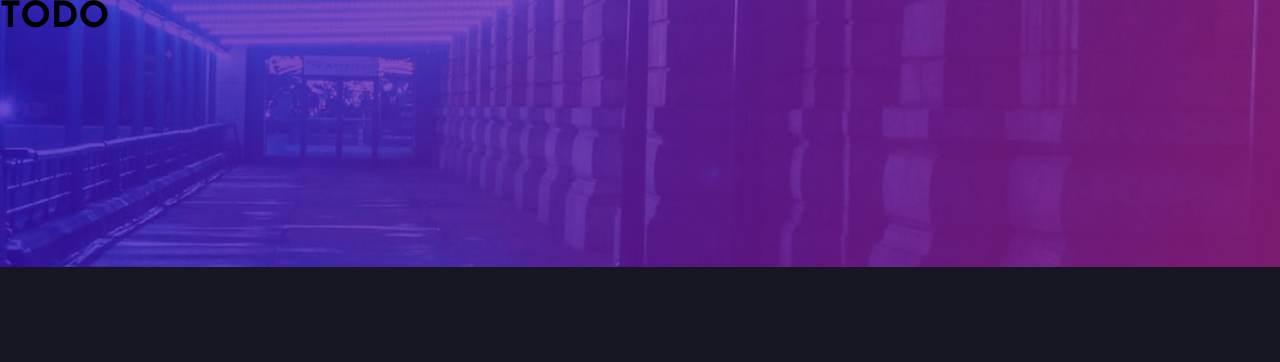
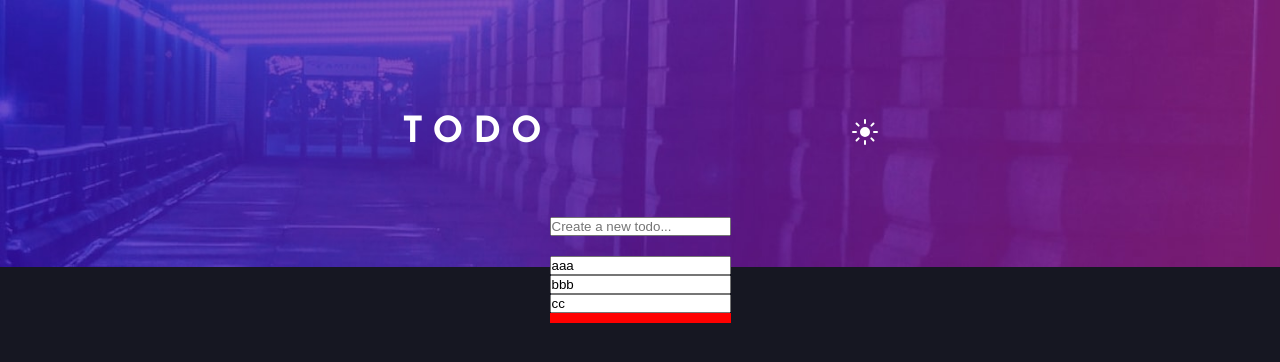
Before and after one commit to Danielhu3/todo-list-react, a React (Create React App) app: page / in a window 1280 px wide. Shown: the top 362 px of the page. Built offline with nearby package versions, Linux system fonts and the light colour scheme.

Commit message:
Melhorando estrutura

```diff
--- a/src/App.css
+++ b/src/App.css
@@ -53,9 +53,50 @@ body{
   grid-area: top;
   background: url('./images/bg-desktop-dark.jpg') no-repeat;
   background-size: cover;
+
+ display: grid;
+ align-items: center;
+ justify-content: center;
+}
+
+.top-header{
+  display: flex;
+  flex-direction: row;
+  gap: 30rem;
+  padding: 10rem;
+}
+
+.top-header .title{
+  color: white;
+  letter-spacing: 1rem;
+}
+
+.top-header .dark-mode{
+  background-color: transparent;
+  border: none;
+  cursor: pointer;
+}
+.top-header .dark-mode::after{
+    background: url('./images/icon-sun.svg') no-repeat 50%;
+    content: "";
+    display: inline-block;
+    width: 26px;
+    height: 26px;
 }
 
 .bottom{
   grid-area: bottom;
   background-color: var(--very-dark-blue);
+
+  display: grid;
+  justify-content: center;
 }
+
+.bottom-list{
+  position: relative;
+  top: -5rem;
+  display: flex;
+  flex-direction: column;
+  gap: 2rem;
+
+}
--- a/src/App.js
+++ b/src/App.js
@@ -1,15 +1,38 @@
-
 import './App.css';
+import BottomBar from './Components/BottomBar';
+import Input from './Components/Input';
 
 function App() {
   return (
     <div className="App">
+      {
+        // top
+      }
       <div className='top'>
-        <h1>TODO</h1>
-      </div>
-      <div className='bottom'>
+        <div className='top-header'>
+          <h1 className='title'>TODO</h1>
+          <button className='dark-mode'></button>
+        </div>
 
       </div>
+
+      {
+        // bottom
+      }
+      <div className='bottom'>
+          <div className='bottom-list'>
+            <div className='bottom-list-create'>
+              <Input placeholder='Create a new todo...'/>
+            </div>
+            <div className='bottom-list-created'>
+              <Input text='aaa'/>
+              <Input text='bbb'/>
+              <Input text='cc'/>
+              <BottomBar />
+            </div>
+          </div>
+      </div>
+
     </div>
   );
 }
--- /dev/null
+++ b/src/Components/BottomBar.js
@@ -0,0 +1,12 @@
+import React from 'react'
+import styles from './BottomBar.module.css'
+
+const BottomBar = () => {
+  return (
+    <div className={styles.BottomBar}>
+
+    </div>
+  )
+}
+
+export default BottomBar
--- /dev/null
+++ b/src/Components/BottomBar.module.css
@@ -0,0 +1,5 @@
+.BottomBar{
+    width: 100%;
+    height: 10px;
+    background-color: red;
+}
--- a/src/Components/Input.js
+++ b/src/Components/Input.js
@@ -1,11 +1,12 @@
 import React from 'react'
+import styles from './Input.module.css'
 
-const Input = () => {
+const Input = ({text, placeholder}) => {
   return (
-        <form>
-    <input type='text'>Input</input>
-    <button>Enviar</button>
-        </form>
+    <>
+    <input type='text' value={text} placeholder={placeholder} className={styles.input}></input>
+    </>
+
   )
 }
 
--- /dev/null
+++ b/src/Components/Input.module.css
@@ -0,0 +1,4 @@
+.input{
+    display: block;
+
+}
```
Also changed, not shown: src/files/todo.md (+2 -0 lines).
